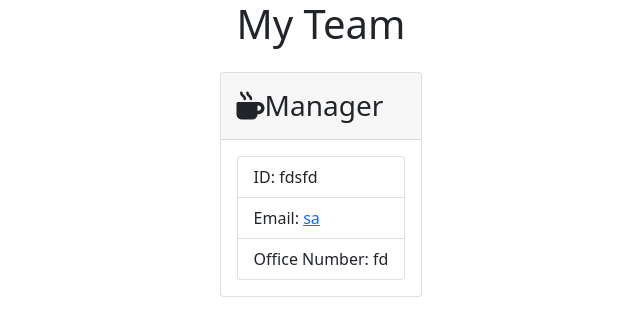
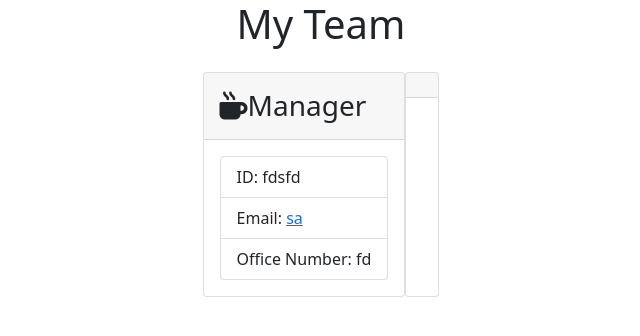
Before and after one commit to Hbrown16/Team-Profile-Generator, a website: page Out/output.html in a window 1280 px wide. Shown: the whole page, without its empty margins (319-959 px from the left). Drawn offline with nearby package versions, Linux system fonts and the light colour scheme.

Commit message:
html update

```diff
--- a/Out/output.html
+++ b/Out/output.html
@@ -33,5 +33,11 @@
             </ul>
         </div>
     </div>
+
+        <div class = "card employee-card">
+            <div class = "card-header">
+                <h2
+            </div>
+        </div>
 </body>
 </html>
```
